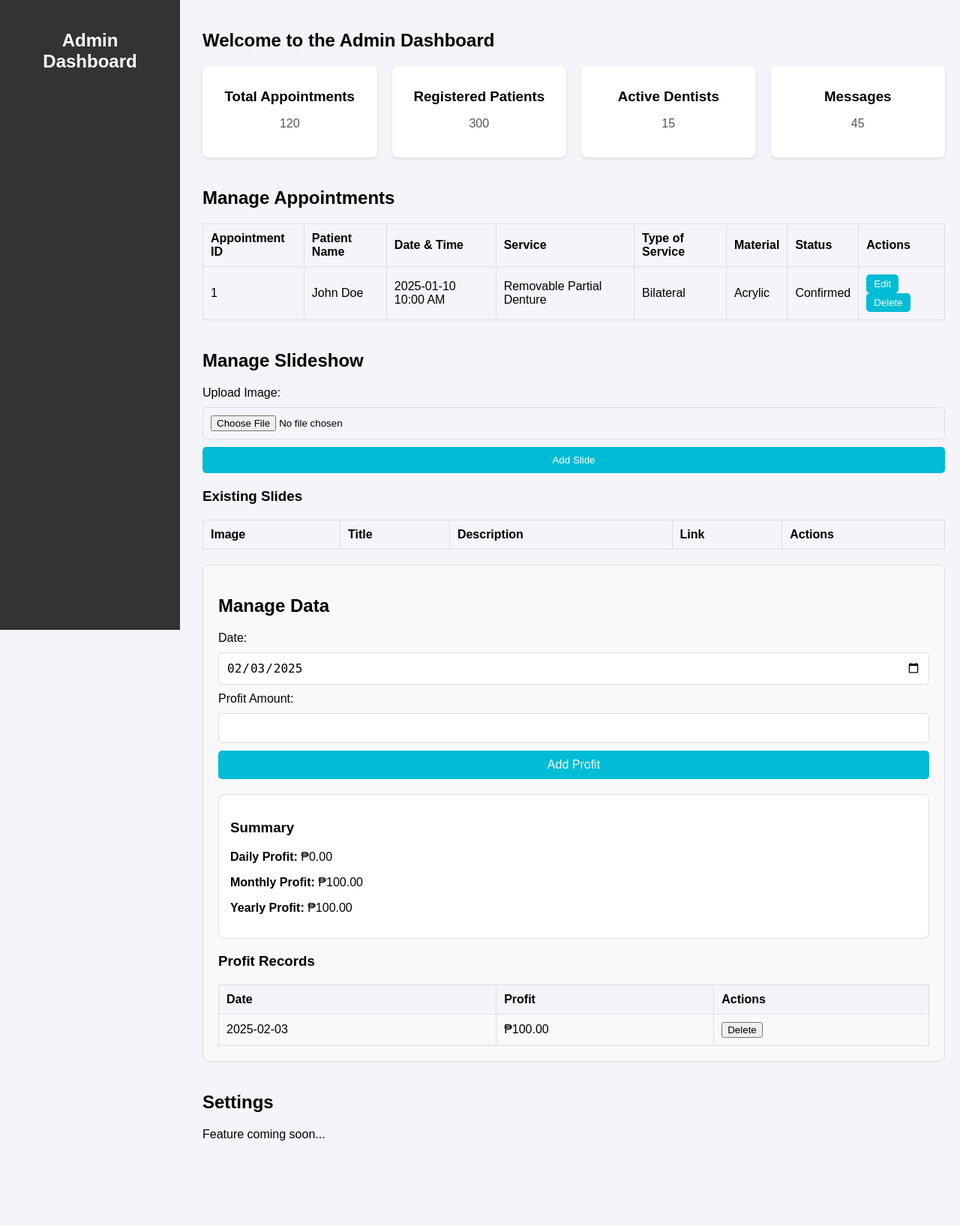
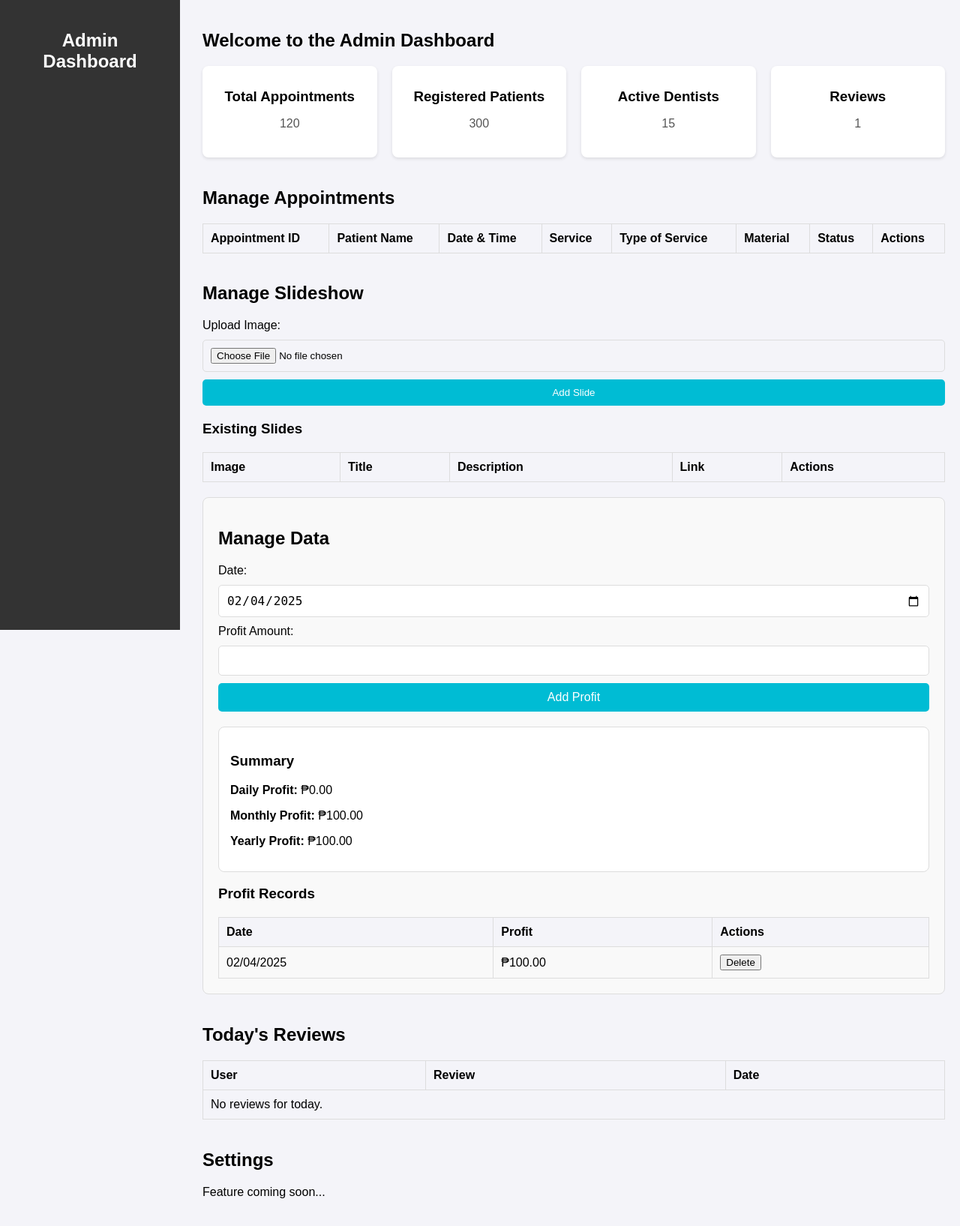
Before and after one commit to ro7uello/Acerld-Dental-Care, a Django app: page /admin_dashboard/ in a window 1280 px wide. Shown: the whole page at 75% size. Before the commit the page ends 1521 px from the top, so only its background shows below. Run offline with Django 5.2, Linux system fonts and the light colour scheme; a user stored in the database is signed in; data comes from the database, SQL or seed files in the repository; both versions use the stored data as it was after the commit; tables that the repository leaves empty hold one stand-in row (values such as "Sample post"); lists and menus that the app fills with data are empty.

Commit message:
reviews and profit

```diff
--- a/myproject/patients/models.py
+++ b/myproject/patients/models.py
@@ -1,6 +1,7 @@
 from django.db import models
 from django.contrib.auth.models import User
 from django.utils import timezone
+from django.utils.timezone import now
 import datetime
 
 class Patient(models.Model):
@@ -51,3 +52,12 @@ class PromotionalOffer(models.Model):
 class Profit(models.Model):
     amount = models.DecimalField(max_digits=10, decimal_places=2)
     date_logged = models.DateTimeField(default=timezone.now)
+
+
+class Review(models.Model):
+    user = models.ForeignKey(User, on_delete=models.CASCADE)
+    review_text = models.TextField()
+    created_at = models.DateTimeField(auto_now_add=True)
+
+    def __str__(self):
+        return f'Review by {self.user.username} on {self.created_at}'
--- a/myproject/patients/templates/admin_dashboard.html
+++ b/myproject/patients/templates/admin_dashboard.html
@@ -32,8 +32,8 @@
                     <p>15</p>
                 </div>
                 <div class="card">
-                    <h3>Messages</h3>
-                    <p>45</p>
+                    <h3>Reviews</h3>
+                    <p>{{ total_reviews }}</p>
                 </div>
             </div>
         </section>
@@ -55,14 +55,6 @@
                 </thead>
                 <tbody>
                     <tr>
-                        <td>1</td>
-                        <td>John Doe</td>
-                        <td>2025-01-10 10:00 AM</td>
-                        <td>Removable Partial Denture</td>
-                        <td>Bilateral</td>
-                        <td>Acrylic</td>
-                        <td>Confirmed</td>
-                        <td><button class="action-btn">Edit</button> <button class="action-btn">Delete</button></td>
                     </tr>
                 </tbody>
             </table>
@@ -101,7 +93,6 @@
                 {% csrf_token %}
                 <label for="profitDate">Date:</label>
                 <input type="date" id="profitDate" name="profitDate" required>
-
                 <label for="profitAmount">Profit Amount:</label>
                 <input type="number" id="profitAmount" name="profitAmount" step="0.01" required>
 
@@ -132,6 +123,32 @@
             </table>
         </section>
 
+        <section id="daily-reviews" class="section">
+            <h2>Today's Reviews</h2>
+            <table>
+                <thead>
+                    <tr>
+                        <th>User</th>
+                        <th>Review</th>
+                        <th>Date</th>
+                    </tr>
+                </thead>
+                <tbody>
+                    {% for review in todays_reviews %}
+                    <tr>
+                        <td>{{ review.user.username }}</td>
+                        <td>{{ review.review_text }}</td>
+                        <td>{{ review.created_at }}</td>
+                    </tr>
+                    {% empty %}
+                    <tr>
+                        <td colspan="3">No reviews for today.</td>
+                    </tr>
+                    {% endfor %}
+                </tbody>
+            </table>
+        </section>
+
         <section id="settings" class="section">
             <h2>Settings</h2>
             <p>Feature coming soon...</p>
--- a/myproject/patients/templates/register.html
+++ b/myproject/patients/templates/register.html
@@ -8,10 +8,8 @@
     <link rel="stylesheet" href="{% static 'register.css' %}">
 </head>
 <body>
-    <header>
+    <div class="container">
         <h1>Register</h1>
-    </header>
-    <div class="container">
         <form method="post" action="{% url 'register' %}">
             {% csrf_token %}
             {% if messages %}
--- a/myproject/patients/templates/user_dashboard.html
+++ b/myproject/patients/templates/user_dashboard.html
@@ -15,7 +15,7 @@
     <header class="header">
         <nav class="navbar">
             <a href="LandingPage.html" class="logo-link">
-                <img class="tooth" src="{% static 'pictures/toothicon.png' %}" alt="Dental Clinic Logo">
+                <img class="tooth" src="{% static 'toothicon.png' %}" alt="Dental Clinic Logo">
             </a>
             <div class="nav-items">
                 <a href="#home-section" class="nav-link">Home</a>
@@ -65,7 +65,7 @@
                 <input type="text" id="last-name" value="{{ user.last_name }}" disabled>
 
                 <label><strong>Contact Number:</strong></label>
-                <input type="text" id="contact-number" value="{{ user.contact_number }}" disabled>
+                <input type="text" id="phone_number" value="{{ user.phone_number }}" disabled>
 
                 <label><strong>Email:</strong></label>
                 <input type="email" id="email" value="{{ user.email }}" disabled>
@@ -82,6 +82,7 @@
     <section id="contact-section">
     <div id="reviews" class="section-content">
         <form id="review-form">
+            {% csrf_token %}
             <h2>Leave a Review</h2>
             <label for="review-text">Your Review:</label>
             <textarea id="review-text" name="review_text" rows="4" required></textarea>
--- a/myproject/patients/urls.py
+++ b/myproject/patients/urls.py
@@ -9,6 +9,7 @@ urlpatterns = [
     path('logout/', LogoutView.as_view(next_page='landing_page'), name='logout'),
     path('dashboard/', redirect_to_dashboard, name='redirect_to_dashboard'),
     path('user_dashboard/', user_dashboard, name='user_dashboard'),
+    path('add-review/', views.add_review, name='add_review'),
     path('admin_dashboard/', admin_dashboard, name='admin_dashboard'),
     path('add-profit/', views.add_profit, name='add_profit'),
     path('api/profit-data/', views.get_profit_data, name='get_profit_data'),
--- a/myproject/patients/views.py
+++ b/myproject/patients/views.py
@@ -4,10 +4,11 @@ from django.contrib.auth.decorators import login_required
 from django.views.decorators.csrf import csrf_exempt
 from django.contrib import messages
 from django.utils import timezone
+from django.utils.timezone import make_aware
 from django.http import JsonResponse
 from datetime import datetime, timedelta
 from .forms import UserRegistrationForm, AppointmentForm, UserLoginForm
-from .models import Appointment, Patient, PromotionalOffer, Profit
+from .models import Appointment, Patient, PromotionalOffer, Profit, Review
 import json
 
 def register(request):
@@ -55,15 +56,19 @@ def admin_dashboard(request):
     total_appointments = Appointment.objects.count()
     registered_patients = Patient.objects.count()
     active_dentists = 15  # Assuming you have a way to count active dentists
-    messages = 45  # Assuming you have a way to count messages
+    total_reviews = Review.objects.count()
 
     appointments = Appointment.objects.all()
+
+    today = timezone.localtime(timezone.now()).date()
+    todays_reviews = Review.objects.filter(created_at__date=today)
 
     context = {
         'total_appointments': total_appointments,
         'registered_patients': registered_patients,
         'active_dentists': active_dentists,
-        'messages': messages,
+        'total_reviews': total_reviews,
+        'todays_reviews': todays_reviews,
         'appointments': appointments,
     }
     return render(request, 'admin_dashboard.html', context)
@@ -119,8 +124,8 @@ def add_profit(request):
         profit_date = data.get('profitDate')
         profit_amount = data.get('profitAmount')
 
-        # Convert naive datetime to aware datetime
-        profit_date = timezone.make_aware(timezone.datetime.strptime(profit_date, '%Y-%m-%d'))
+        # Convert naive datetime to aware datetime in the local timezone, then convert to UTC
+        profit_date = timezone.make_aware(datetime.strptime(profit_date, '%Y-%m-%d'), timezone.get_current_timezone())
 
         # Save to database
         Profit.objects.create(amount=profit_amount, date_logged=profit_date)
@@ -129,7 +134,7 @@ def add_profit(request):
     return JsonResponse({'status': 'fail'}, status=400)
 
 def get_profit_data(request):
-    today = timezone.now().date()
+    today = timezone.localtime(timezone.now()).date()
     start_of_month = today.replace(day=1)
     start_of_year = today.replace(month=1, day=1)
 
@@ -153,9 +158,24 @@ def get_profit_records(request):
     records = [
         {
             'id': profit.id,
-            'date': profit.date_logged.strftime('%Y-%m-%d'),
+            'date': timezone.localtime(profit.date_logged).strftime('%Y-%m-%d'),
             'amount': float(profit.amount),  # Ensure amount is a float
         }
         for profit in profits
     ]
     return JsonResponse({'records': records})
+
+@csrf_exempt
+def add_review(request):
+    if request.method == 'POST':
+        data = json.loads(request.body)
+        review_text = data.get('review_text')
+        user = request.user
+
+        print('Received review:', review_text)  # Debugging line
+
+        # Save to database
+        Review.objects.create(user=user, review_text=review_text)
+
+        return JsonResponse({'status': 'success'})
+    return JsonResponse({'status': 'fail'}, status=400)
--- a/myproject/static/admin-style.css
+++ b/myproject/static/admin-style.css
@@ -191,3 +191,23 @@ table th {
     border: 1px solid #ddd;
     border-radius: 8px;
 }
+
+#daily-reviews {
+    margin-top: 40px;
+}
+
+#daily-reviews table {
+    width: 100%;
+    border-collapse: collapse;
+    margin-top: 20px;
+}
+
+#daily-reviews th, #daily-reviews td {
+    padding: 10px;
+    text-align: left;
+    border: 1px solid #ddd;
+}
+
+#daily-reviews th {
+    background-color: #f4f4f9;
+}
--- a/myproject/static/admin_db.js
+++ b/myproject/static/admin_db.js
@@ -6,8 +6,18 @@ document.addEventListener('DOMContentLoaded', function() {
     const profitsTableBody = document.querySelector('#profitsTable tbody');
     const profitDateInput = document.getElementById('profitDate');
 
-    const today = new Date().toISOString().split('T')[0];
+    const today = new Date().toLocaleDateString('en-CA', { timeZone: 'Asia/Manila' }); // 'YYYY-MM-DD' format
     profitDateInput.value = today;
+
+    function convertToLocalTime(dateString) {
+        const utcDate = new Date(dateString);
+        return utcDate.toLocaleString('en-PH', {
+            timeZone: 'Asia/Manila',
+            year: 'numeric',
+            month: '2-digit',
+            day: '2-digit',
+        });
+    }
 
     function loadProfitData() {
         fetch('/api/profit-data/')
@@ -28,9 +38,10 @@ document.addEventListener('DOMContentLoaded', function() {
                 console.log('Profit Records:', data);  // Debugging line
                 profitsTableBody.innerHTML = '';
                 data.records.forEach(record => {
+                    const localDate = convertToLocalTime(record.date);
                     const newRow = document.createElement('tr');
                     newRow.innerHTML = `
-                        <td>${record.date}</td>
+                        <td>${localDate}</td>
                         <td>₱${Number(record.amount).toFixed(2)}</td>
                         <td><button class="delete-btn" data-id="${record.id}">Delete</button></td>
                     `;
```
Also changed, not shown: myproject/myproject/settings.py (+4 -6 lines), myproject/patients/admin.py (+6 -1 lines), myproject/static/register.css (+48 -12 lines), myproject/static/userdb.js (+36 -0 lines), myproject/db.sqlite3, myproject/patients/migrations/0005_review.py (added).
